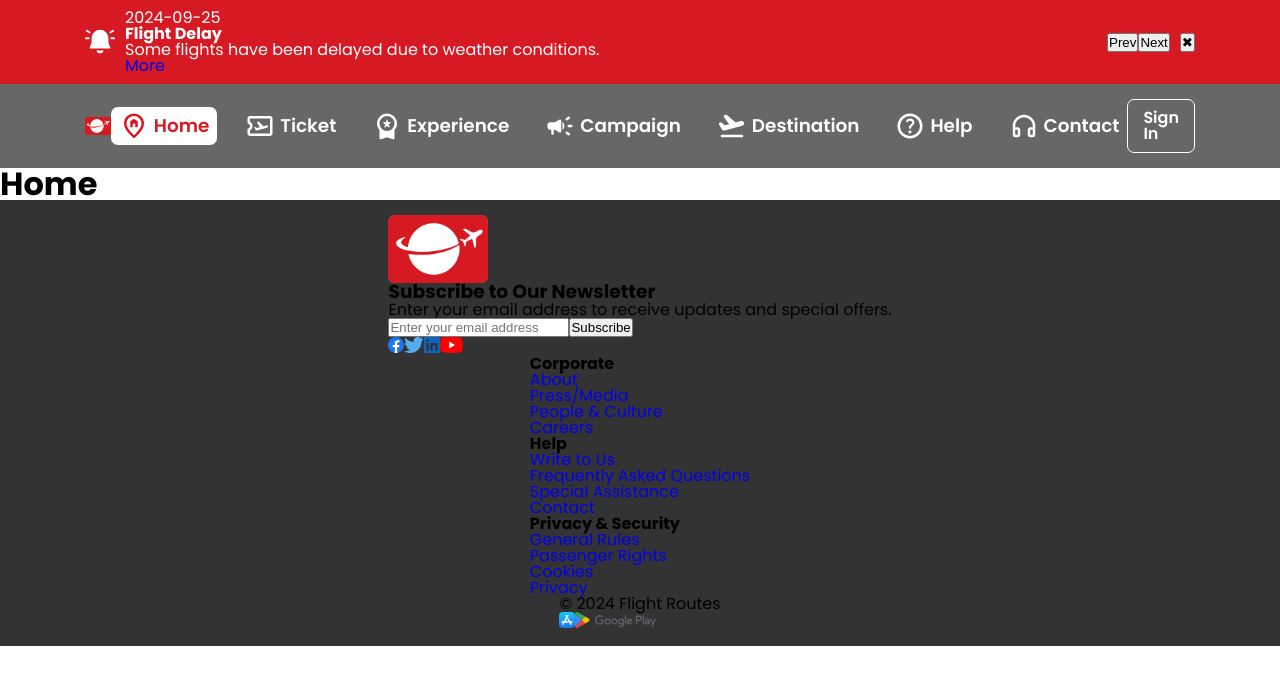
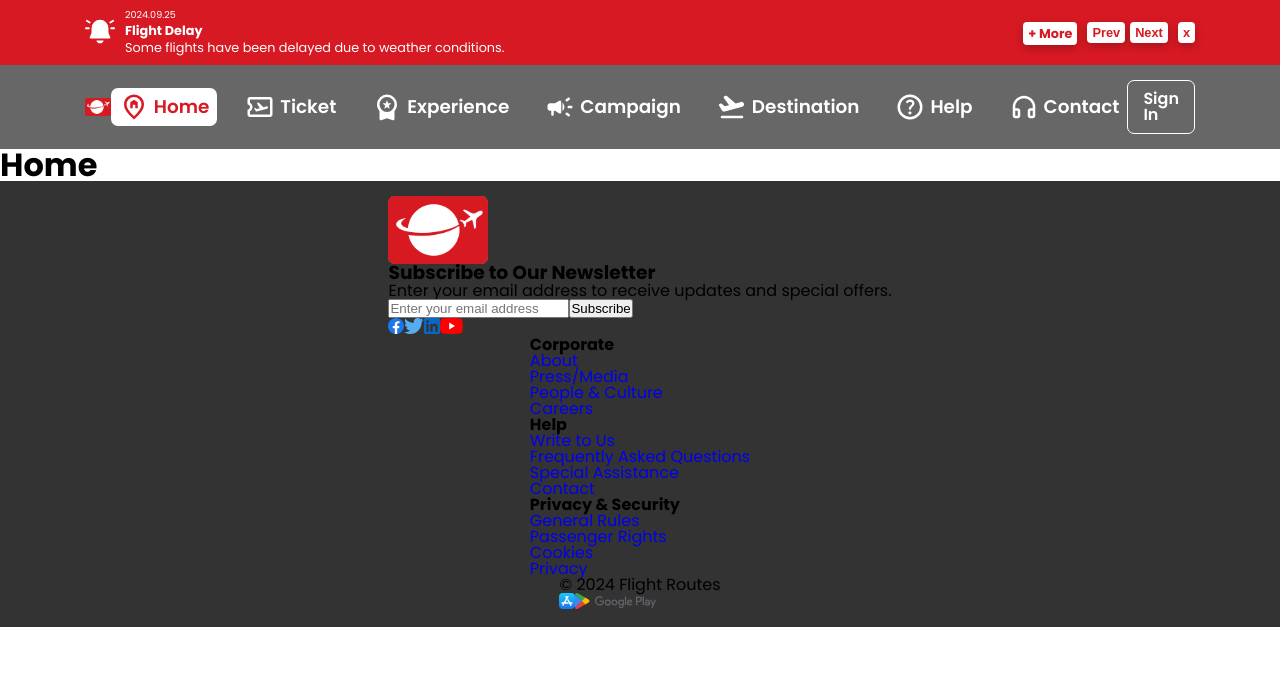
Before and after one commit to Gauravpatil1305/flightbooking, a Next.js app: page / in a window 1280 px wide. Shown: the top 684 px of the page. Built offline with nearby package versions, Linux system fonts and the light colour scheme; some icons are missing.

Commit message:
Update
Updated for Alert.

```diff
--- a/src/components/Header/components/Alert/Alert.tsx
+++ b/src/components/Header/components/Alert/Alert.tsx
@@ -59,6 +59,10 @@ const AlertComponent: React.FC = () => {
                 <p className="alert-description">
                   {filteredAlerts[currentAlertIndex].content}
                 </p>
+              </div>
+            </div>
+            <div className="alert-navigation">
+              <div className="alert-link">
                 {filteredAlerts[currentAlertIndex].link && (
                   <a
                     href={filteredAlerts[currentAlertIndex].link}
@@ -66,12 +70,10 @@ const AlertComponent: React.FC = () => {
                     rel="noopener noreferrer"
                     className="more-button"
                   >
-                    More
+                    + More
                   </a>
                 )}
               </div>
-            </div>
-            <div className="alert-navigation">
               <div className="navigation-buttons">
                 {filteredAlerts.length > 1 && (
                   <>
@@ -85,7 +87,7 @@ const AlertComponent: React.FC = () => {
                 )}
               </div>
               <button onClick={handleClose} className="close-button">
-                ✖
+                x
               </button>
             </div>
           </div>
--- a/src/components/Header/styles/Header.scss
+++ b/src/components/Header/styles/Header.scss
@@ -195,11 +195,65 @@
                         height: 30px;
                     }
                 }
+                .alert-details {
+                    display: flex;
+                    align-items: flex-start;
+                    justify-content: center;
+                    flex-direction: column;
+                    gap: 5px;
+                    .alert-date {
+                        font-size: 0.6rem;
+                    }
+                    .alert-title {
+                        font-size: 0.8rem;
+                    }
+                    .alert-description {
+                        font-size: 0.8rem;
+                    }
+                }
             }
             .alert-navigation {
                 display: flex;
                 align-items: center;
                 gap: 10px;
+                .alert-link {
+                    .more-button {
+                        background-color: $white;
+                        color: $red;
+                        border-radius: 4px;
+                        padding: 3px 5px;
+                        font-size: 0.8rem;
+                        font-weight: bold;
+                        box-shadow: rgba(0, 0, 0, 0.24) 0px 3px 8px;
+                    }
+                }
+                .navigation-buttons {
+                    display: flex;
+                    align-items: center;
+                    gap: 5px;
+                    .prev-button, .next-button {
+                        background-color: $white;
+                        color: $red;
+                        border: none;
+                        border-radius: 4px;
+                        cursor: pointer;
+                        padding: 3px 5px;
+                        font-size: 0.8rem;
+                        font-weight: bold;
+                        box-shadow: rgba(0, 0, 0, 0.24) 0px 3px 8px;
+                    }
+                }
+                .close-button {
+                    background-color: $white;
+                    color: $red;
+                    border: none;
+                    border-radius: 4px;
+                    cursor: pointer;
+                    padding: 3px 5px;
+                    font-size: 0.8rem;
+                    font-weight: bold;
+                    box-shadow: rgba(0, 0, 0, 0.24) 0px 3px 8px;
+                }
             }
         }
     }
--- a/src/data/alertData.ts
+++ b/src/data/alertData.ts
@@ -7,7 +7,7 @@ export const alertData: AlertItem[] = [
       content: "Some flights have been delayed due to weather conditions.",
       headerShow: 1,
       link: "#",
-      date: "2024-09-25"
+      date: "2024.09.25"
     },
     {
       id: 2,
@@ -15,7 +15,7 @@ export const alertData: AlertItem[] = [
       content: "New security measures have been implemented for all passengers.",
       headerShow: 1,
       link: "#",
-      date: "2024-09-26"
+      date: "2024.09.26"
     },
     {
       id: 3,
@@ -23,6 +23,6 @@ export const alertData: AlertItem[] = [
       content: "Get a 30% discount on your ticket purchases.",
       headerShow: 1,
       link: "#",
-      date: "2024-09-27"
+      date: "2024.09.27"
     }
   ];
```
